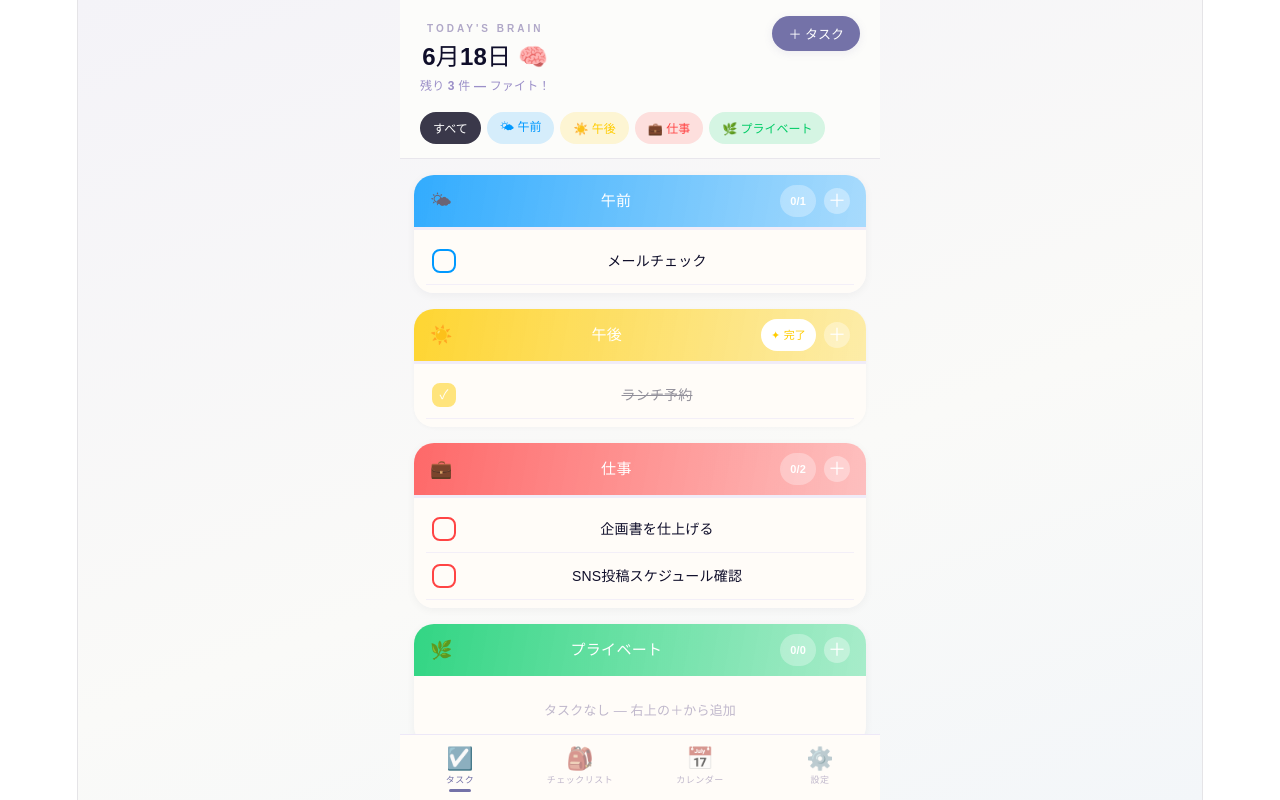
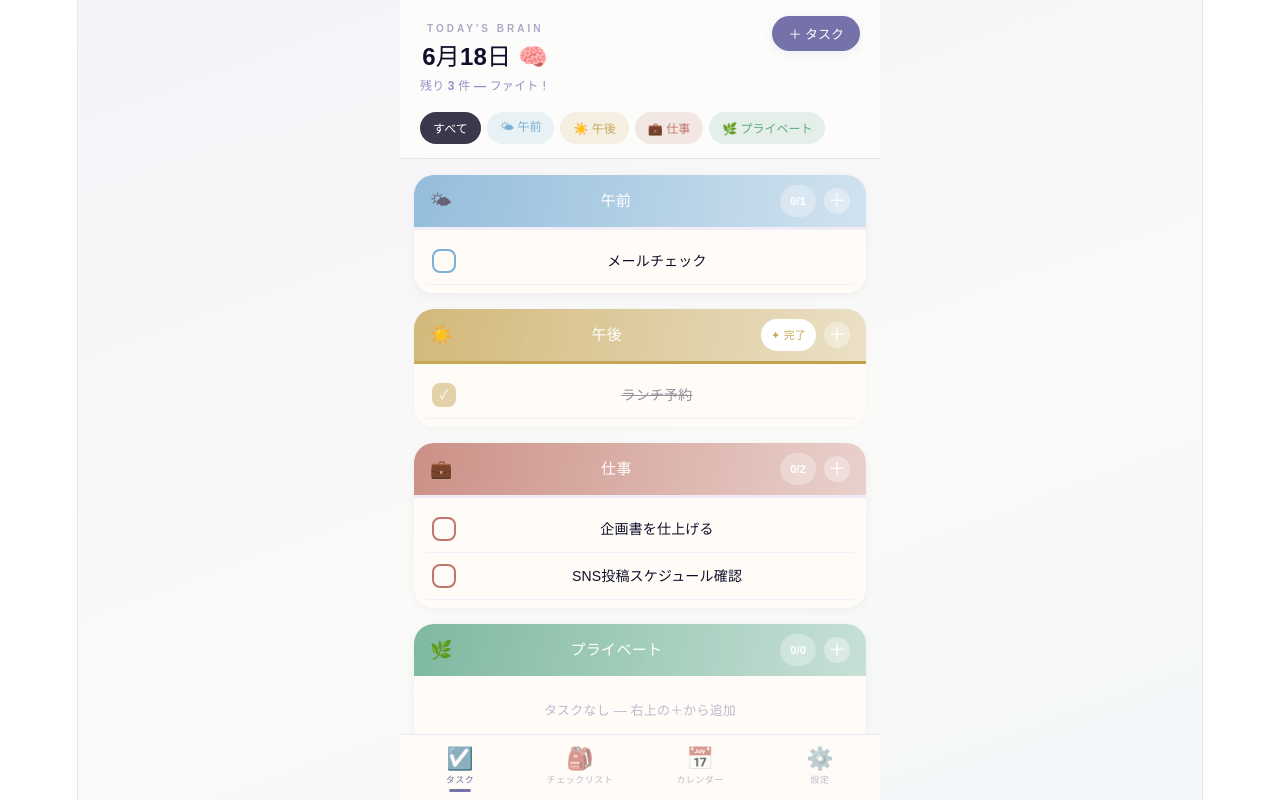
Before and after one commit to ayalin777a/todays-brain, a React (Vite) app: page / in a window 1280 px wide. Built offline with nearby package versions, Linux system fonts and the light colour scheme.

Commit message:
Set default category colors to muted palette

```diff
--- a/src/App.jsx
+++ b/src/App.jsx
@@ -177,15 +177,15 @@ const TRANSLATIONS = {
 const DEFAULTS = {
   ja: {
     tCats: [
-      { id:"morning",   name:"午前",         color:"#0099FF", emoji:"🌤" },
-      { id:"afternoon", name:"午後",         color:"#FFCC00", emoji:"☀️" },
-      { id:"work",      name:"仕事",         color:"#FF4444", emoji:"💼" },
-      { id:"private",   name:"プライベート", color:"#00CC66", emoji:"🌿" },
+      { id:"morning",   name:"午前",         color:"#7BAFD4", emoji:"🌤" },
+      { id:"afternoon", name:"午後",         color:"#C8A85A", emoji:"☀️" },
+      { id:"work",      name:"仕事",         color:"#C0766A", emoji:"💼" },
+      { id:"private",   name:"プライベート", color:"#5FA88A", emoji:"🌿" },
     ],
     cCats: [
-      { id:"cl_morning", name:"朝の持ち物", color:"#0099FF", emoji:"🎒" },
-      { id:"cl_work",    name:"仕事グッズ", color:"#FF4444", emoji:"💻" },
-      { id:"cl_night",   name:"夜の準備",   color:"#7B4FFF", emoji:"🌙" },
+      { id:"cl_morning", name:"朝の持ち物", color:"#7BAFD4", emoji:"🎒" },
+      { id:"cl_work",    name:"仕事グッズ", color:"#C0766A", emoji:"💻" },
+      { id:"cl_night",   name:"夜の準備",   color:"#8F87C8", emoji:"🌙" },
     ],
     tasks: [
       { id:"t1", title:"メールチェック",         catId:"morning",   done:false, due:"", ts:1 },
@@ -204,15 +204,15 @@ const DEFAULTS = {
   },
   en: {
     tCats: [
-      { id:"morning",   name:"Morning", color:"#0099FF", emoji:"🌤" },
-      { id:"afternoon", name:"Afternoon", color:"#FFCC00", emoji:"☀️" },
-      { id:"work",      name:"Work",    color:"#FF4444", emoji:"💼" },
-      { id:"private",   name:"Personal", color:"#00CC66", emoji:"🌿" },
+      { id:"morning",   name:"Morning",   color:"#7BAFD4", emoji:"🌤" },
+      { id:"afternoon", name:"Afternoon", color:"#C8A85A", emoji:"☀️" },
+      { id:"work",      name:"Work",      color:"#C0766A", emoji:"💼" },
+      { id:"private",   name:"Personal",  color:"#5FA88A", emoji:"🌿" },
     ],
     cCats: [
-      { id:"cl_morning", name:"Morning bag", color:"#0099FF", emoji:"🎒" },
-      { id:"cl_work",    name:"Work gear",   color:"#FF4444", emoji:"💻" },
-      { id:"cl_night",   name:"Night prep",  color:"#7B4FFF", emoji:"🌙" },
+      { id:"cl_morning", name:"Morning bag", color:"#7BAFD4", emoji:"🎒" },
+      { id:"cl_work",    name:"Work gear",   color:"#C0766A", emoji:"💻" },
+      { id:"cl_night",   name:"Night prep",  color:"#8F87C8", emoji:"🌙" },
     ],
     tasks: [
       { id:"t1", title:"Check emails",        catId:"morning",   done:false, due:"", ts:1 },
```
